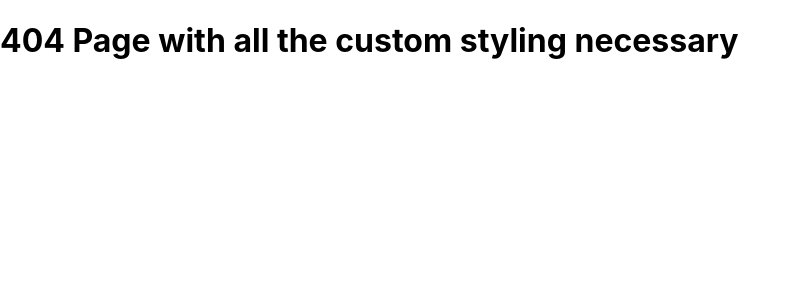
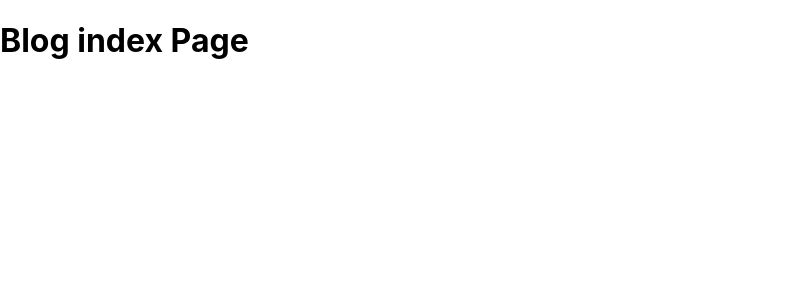
Before and after one commit to Marc-Kruiss/Next_Js_Course, a Next.js app in the folder next-routing/: page /blog in a window 1280 px wide. Before the commit this address had no page. Shown: the top 300 px of the page, without its empty margins (0-800 px from the left). Built offline with nearby package versions, Linux system fonts and the light colour scheme.

Commit message:
folder routing

```diff
--- /dev/null
+++ b/next-routing/pages/blog/index.js
@@ -0,0 +1,5 @@
+function Blog(){
+    return <h1>Blog index Page</h1>
+}
+
+export default Blog
```
Also changed, not shown: next-routing/pages/blog/first.js (added, +9 -0 lines), next-routing/pages/blog/second.js (added, +9 -0 lines).
